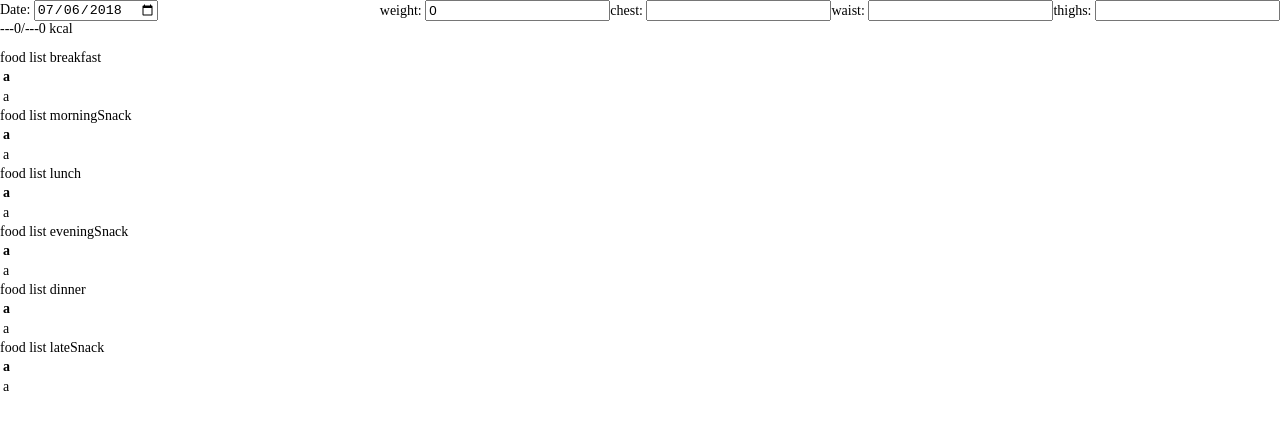
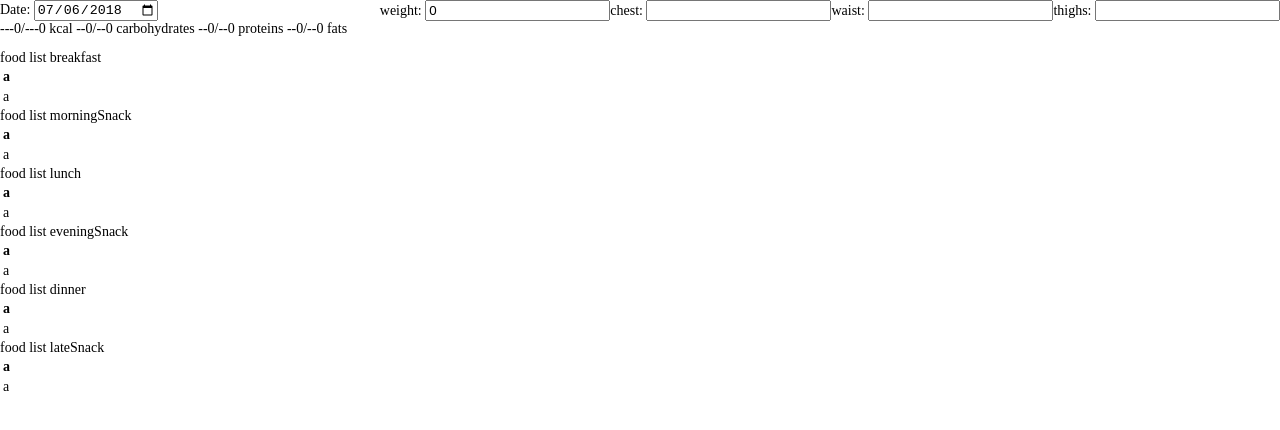
Before and after one commit to puncleV/diet-diary, a Vue app: page / in a window 1280 px wide. Shown: the top 430 px of the page. Built offline with nearby package versions, Linux system fonts and the light colour scheme.

Commit message:
header
add: more data abut daily ration;

```diff
--- a/src/components/app-header.vue
+++ b/src/components/app-header.vue
@@ -7,6 +7,9 @@
             </label>
             <div>
                 {{currentKcal | kcalPrettify}}/{{maxKcal | kcalPrettify}} kcal
+                {{currentCarbohydrates | nutritionalValuePrettify}}/{{maxCarbohydrates | nutritionalValuePrettify}} carbohydrates
+                {{currentProteins | nutritionalValuePrettify}}/{{maxProteins | nutritionalValuePrettify}} proteins
+                {{currentFats | nutritionalValuePrettify}}/{{maxFats | nutritionalValuePrettify}} fats
             </div>
         </div>
         <div class="parameters">
@@ -31,6 +34,12 @@ export default {
       date: null,
       maxKcal: 0,
       currentKcal: 0,
+      currentCarbohydrates: 0,
+      currentProteins: 0,
+      currentFats: 0,
+      maxCarbohydrates: 0,
+      maxProteins: 0,
+      maxFats: 0,
       weight: 0,
       chest: null,
       waist: null,
@@ -70,7 +79,8 @@ export default {
     }
   },
   filters: {
-    kcalPrettify: (value) => value.toString().padStart(4, '-')
+    kcalPrettify: (value) => value.toString().padStart(4, '-'),
+    nutritionalValuePrettify: (value) => value.toString().padStart(3, '-')
   }
 }
 </script>
```
